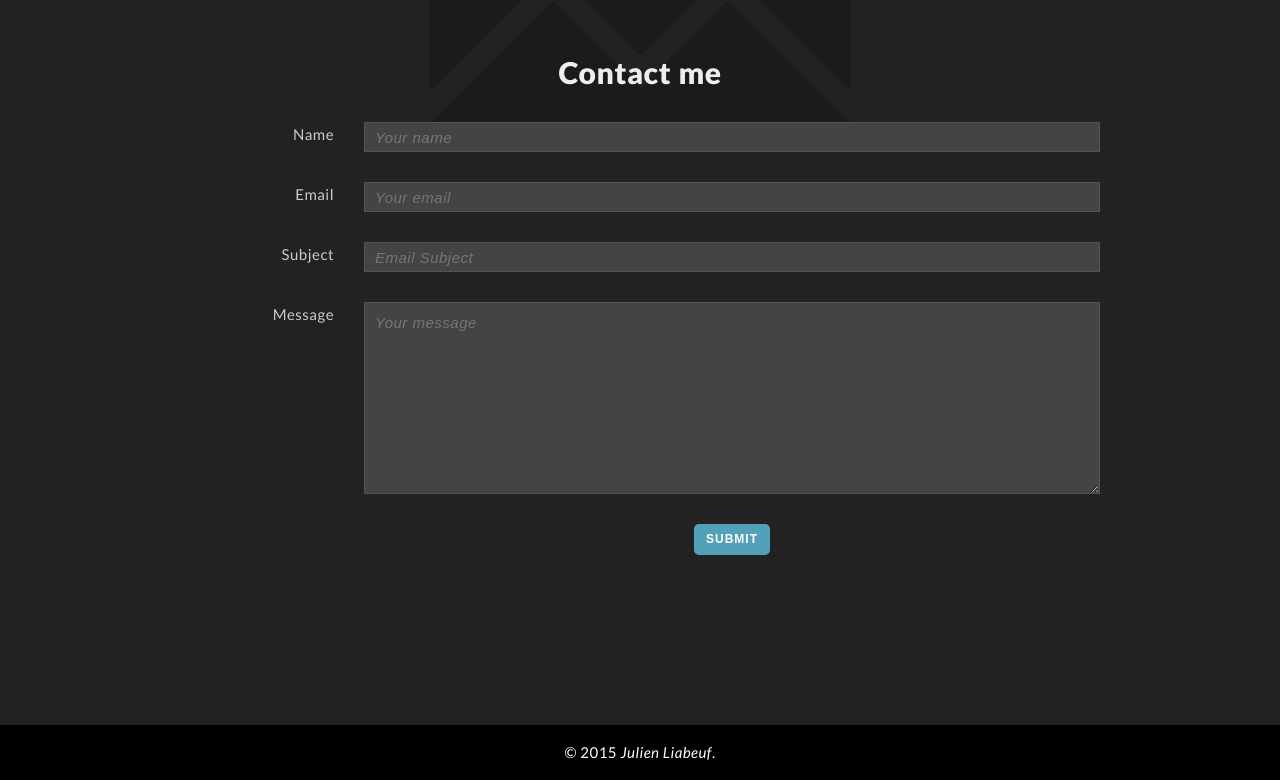
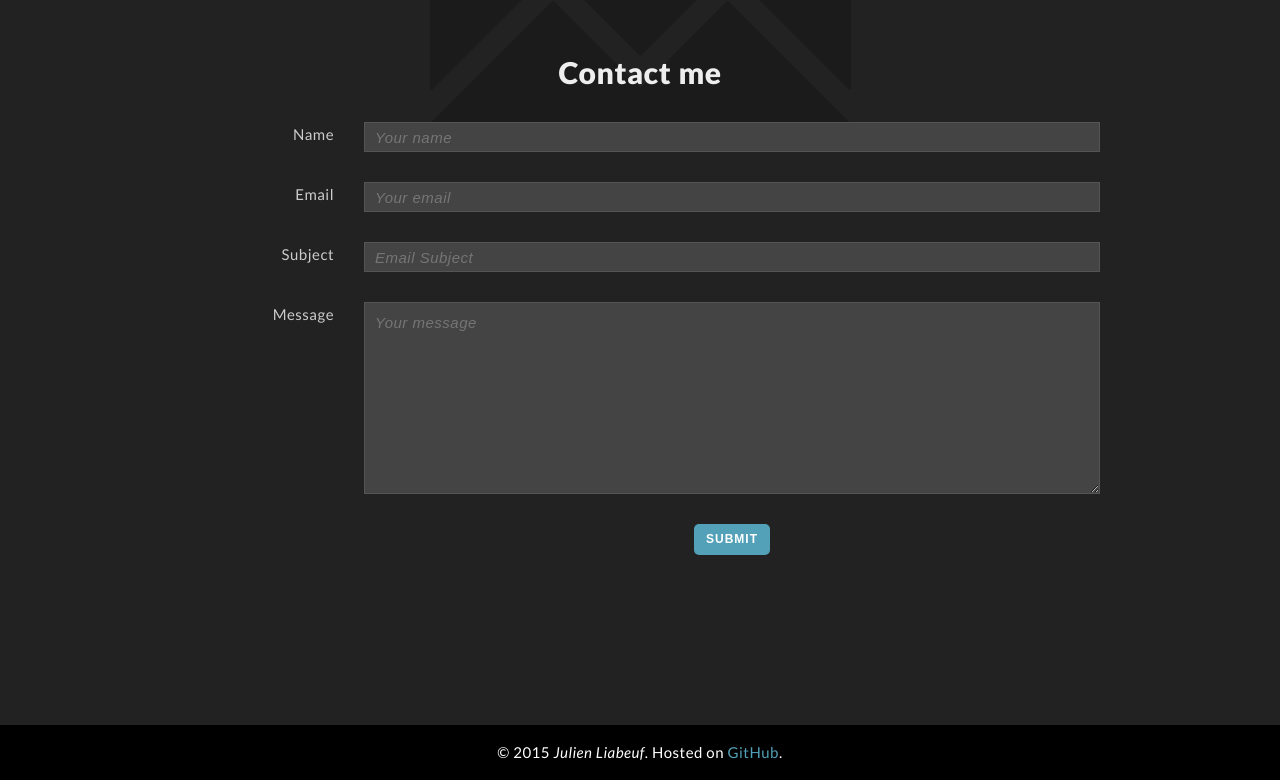
Before and after one commit to julien731/julien731, a plain HTML site: page index.html in a window 1280 px wide. Shown: the part 2256-3036 px from the top of the page. Drawn offline with Linux system fonts and the light colour scheme.

Commit message:
Add link to GitHub repo

```diff
--- a/index.html
+++ b/index.html
@@ -278,7 +278,7 @@
 
 				<div class="col dimfull text-center">
 
-					<p>&copy; 2015 <em>Julien Liabeuf</em>.</p>
+					<p>&copy; 2015 <em>Julien Liabeuf</em>. Hosted on <a href="https://github.com/julien731/julien731.github.io" target="_blank">GitHub</a>.</p>
 
 
 				</div><!-- /.col -->
```
